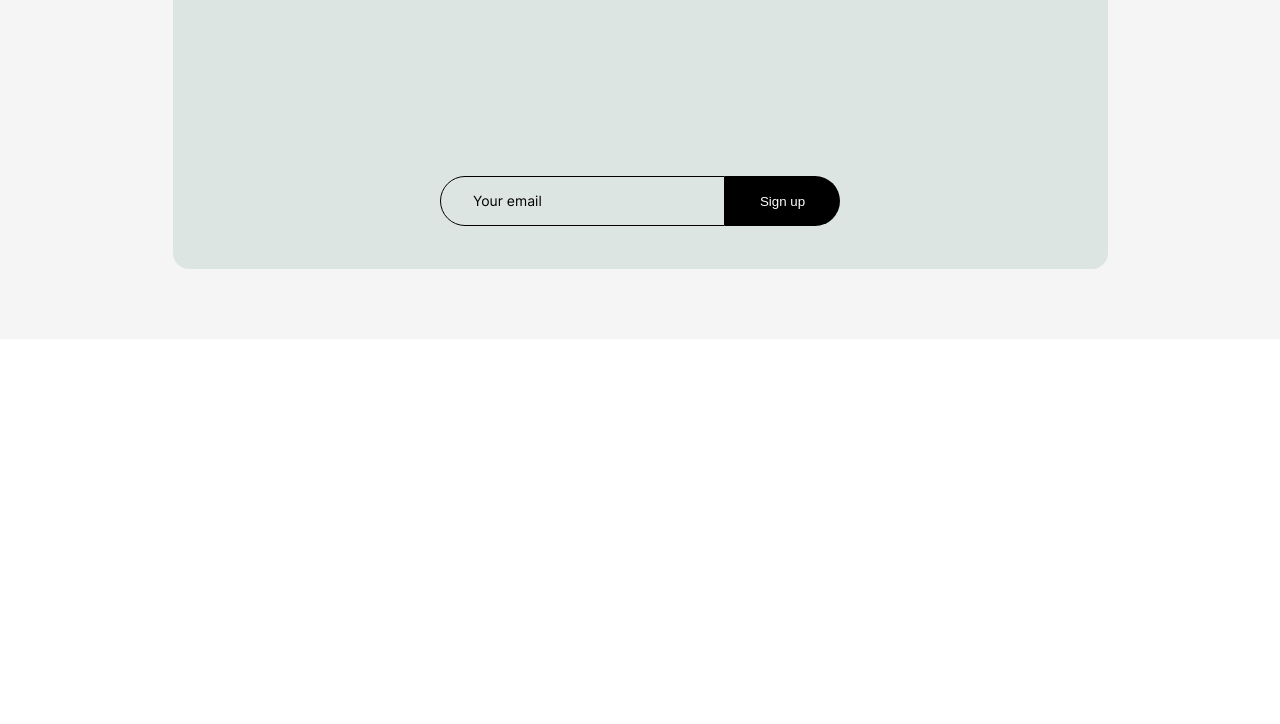
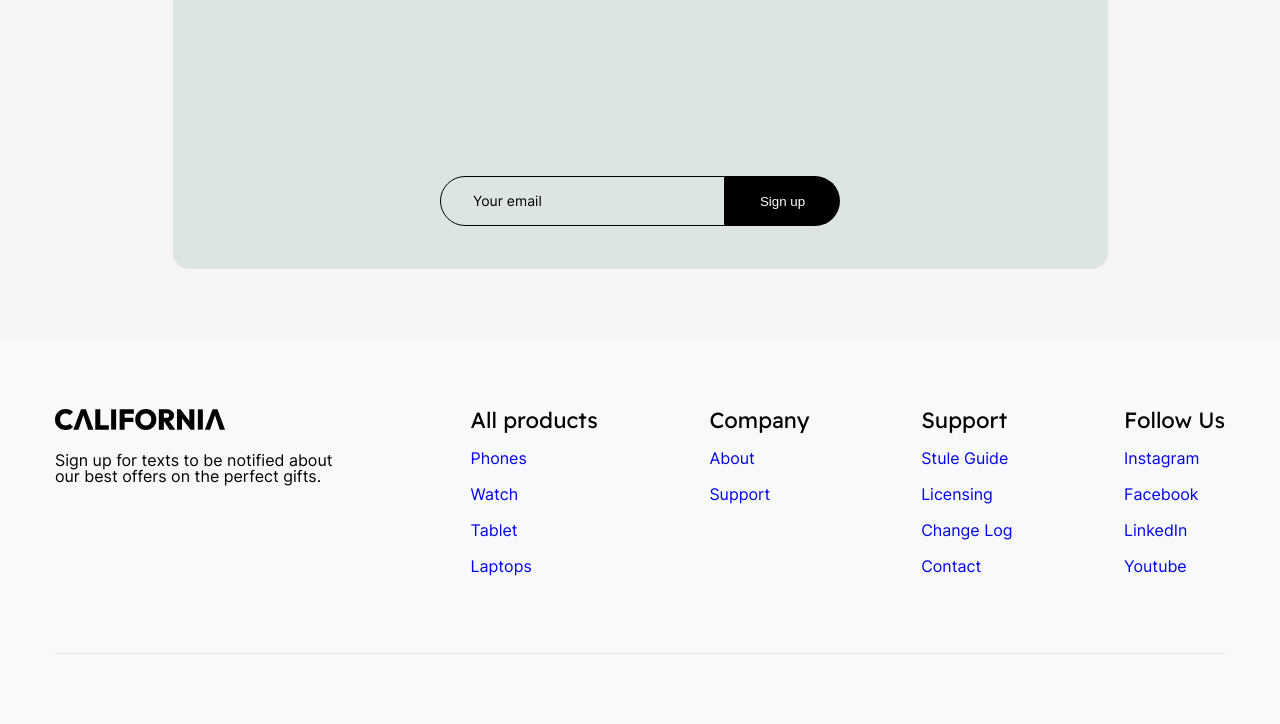
Before and after one commit to maksmalaniya/california, a website: page app/index.html in a window 1280 px wide. Shown: the part 4604-5328 px from the top of the page. Before the commit the page ends 4943 px from the top, so only its background shows below. Drawn offline with Linux system fonts and the light colour scheme.

Commit message:
added footer

```diff
--- a/app/index.html
+++ b/app/index.html
@@ -359,6 +359,87 @@
 
 	</div>
 
+	<div class="wrapper-bottom">
+		<footer class="footer container">
+			<div class="footer__content">
+				<ul class="footer__main">
+					<li class="footer__main-item">
+						<a class="footer__main-link" href="#">
+							<img class="footer__logo" src="images/logo.svg" alt="logo">
+						</a>
+					</li>
+					<li class="footer__main-item">
+						<p class="footer__p">
+							Sign up for texts to be notified about our best offers on the perfect gifts.
+						</p>
+					</li>
+				</ul>
+
+				<ul class="footer__other">
+					<li class="footer__other-item1">
+						<p class="footer__other-item-header">All products</p>
+					</li>
+					<li class="footer__other-item">
+						<a class="footer__other-link" href="#">Phones</a>
+					</li>
+					<li class="footer__other-item">
+						<a class="footer__other-link" href="#">Watch</a>
+					</li>
+					<li class="footer__other-item">
+						<a class="footer__other-link" href="#">Tablet</a>
+					</li>
+					<li class="footer__other-item">
+						<a class="footer__other-link" href="#">Laptops</a>
+					</li>
+				</ul>
+				<ul class="footer__other">
+					<li class="footer__other-item1">
+						<p class="footer__other-item-header">Company</p>
+					</li>
+					<li class="footer__other-item">
+						<a class="footer__other-link" href="#">About</a>
+					</li>
+					<li class="footer__other-item">
+						<a class="footer__other-link" href="#">Support</a>
+					</li>
+				</ul>
+				<ul class="footer__other">
+					<li class="footer__other-item1">
+						<p class="footer__other-item-header">Support</p>
+					</li>
+					<li class="footer__other-item">
+						<a class="footer__other-link" href="#">Stule Guide</a>
+					</li>
+					<li class="footer__other-item">
+						<a class="footer__other-link" href="#">Licensing</a>
+					</li>
+					<li class="footer__other-item">
+						<a class="footer__other-link" href="#">Change Log</a>
+					</li>
+					<li class="footer__other-item">
+						<a class="footer__other-link" href="#">Contact</a>
+					</li>
+				</ul>
+				<ul class="footer__other">
+					<li class="footer__other-item1">
+						<p class="footer__other-item-header">Follow Us</p>
+					</li>
+					<li class="footer__other-item">
+						<a class="footer__other-link" href="#">Instagram</a>
+					</li>
+					<li class="footer__other-item">
+						<a class="footer__other-link" href="#">Facebook</a>
+					</li>
+					<li class="footer__other-item">
+						<a class="footer__other-link" href="#">LinkedIn</a>
+					</li>
+					<li class="footer__other-item">
+						<a class="footer__other-link" href="#">Youtube</a>
+					</li>
+				</ul>
+			</div>
+		</footer>
+	</div>
 	<script src="js/main.min.js"></script>
 </body>
 </html>
--- /dev/null
+++ b/app/scss/_footer.scss
@@ -0,0 +1,36 @@
+.footer {
+
+    &__content {
+        display: flex;
+        flex-wrap: wrap;
+        justify-content: space-between;
+        padding-bottom: 78px;
+        border-bottom: 1px solid $bg-green;
+    }
+
+    &__main {
+        max-width: 304px;
+    }
+
+    &__p {
+        margin-top: 19px;
+        font-family: 'Inter';
+        font-size: 16px;
+    }
+
+    &__other-item {
+        margin-top: 19px;
+    }
+
+    &__other-item-header {
+        font-family: 'ReadexPro';
+        font-size: 22px;
+    }
+
+    &__other-link {
+        text-decoration: none;
+        font-size: 16px;
+        font-family: 'Inter';
+        margin-top: 19px;
+    }
+}
--- a/app/scss/_global.scss
+++ b/app/scss/_global.scss
@@ -7,3 +7,7 @@
 .wrapper {
     background: $background-color;
 }
+
+.wrapper-bottom {
+    background: $best-article-bg;
+}
--- a/app/scss/style.scss
+++ b/app/scss/style.scss
@@ -13,3 +13,4 @@
 @import 'ideas';
 @import 'form';
 @import 'signup';
+@import 'footer';
```
Also changed, not shown: app/css/style.min.css.
